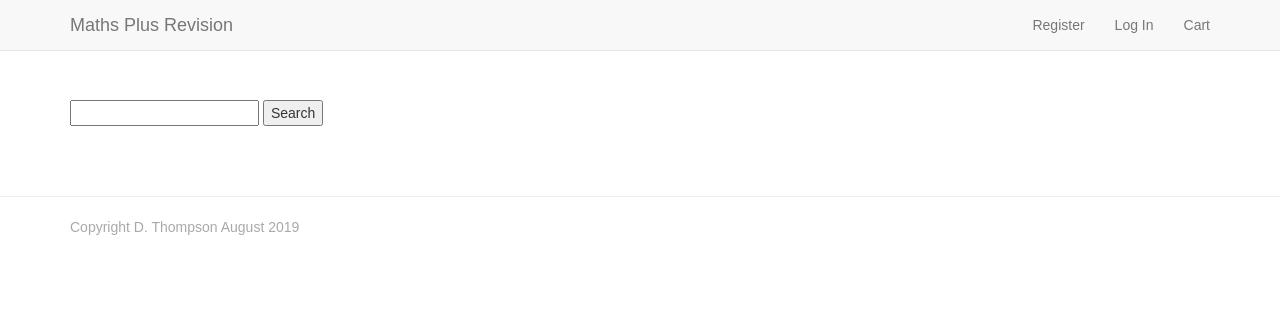
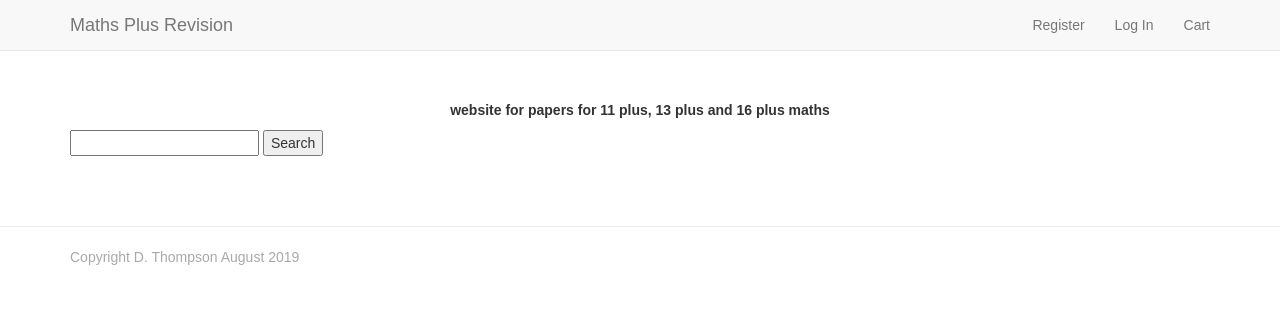
Before and after one commit to Code-Institute-Submissions/debbiect246-mathsplusrevision, a Django app: page / in a window 1280 px wide. Shown: the top 311 px of the page. Run offline with Django 3.2, Linux system fonts and the light colour scheme; data that the repository does not hold is empty; some libraries are stand-ins or nearby versions.

Commit message:
added title for ecommerce web page

```diff
--- a/static/css/custom.css
+++ b/static/css/custom.css
@@ -64,3 +64,8 @@ caption p {
 .product-description {
     min-height: 40px;
 }
+
+.firstline {
+    font-weight: bold;
+    text-align: center;
+}
--- a/templates/base.html
+++ b/templates/base.html
@@ -34,6 +34,7 @@
                         <li><a href="{% url 'register' %}">Register</a></li>
                         <li><a href="{% url 'login' %}">Log In</a></li>
                     {% endif %}
+
                     <li>
                         <a href="{% url 'view_cart' %}">
                             <i class="fa fa-shipping-cart"></i>Cart
@@ -46,6 +47,7 @@
             </div>
         </div>
     </nav>
+    <p class="firstline"> website for papers for 11 plus, 13 plus and 16 plus maths</p>
     {% if messages %}
         <div class="alert alert-success">
             <div class="messages">
```
